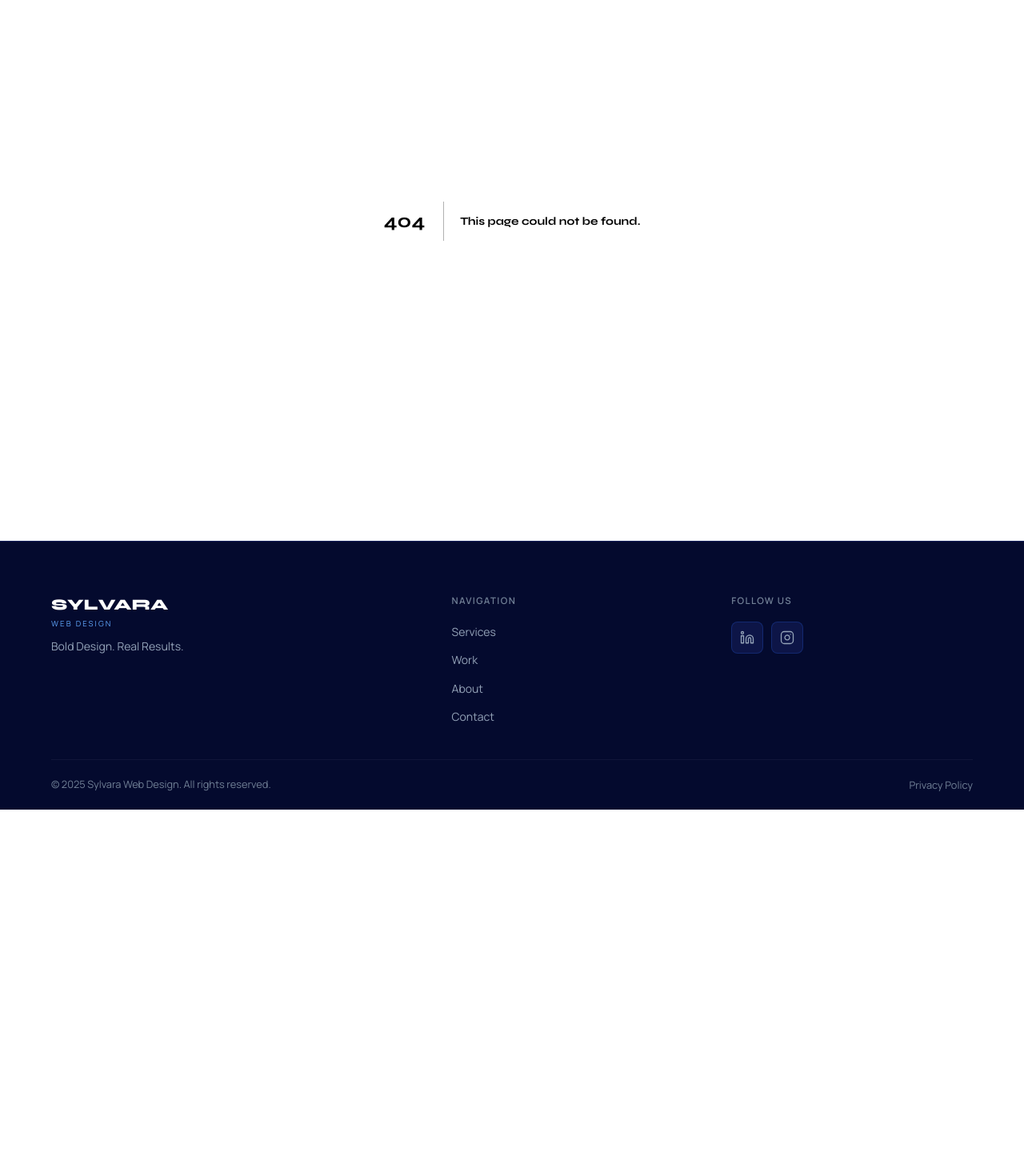
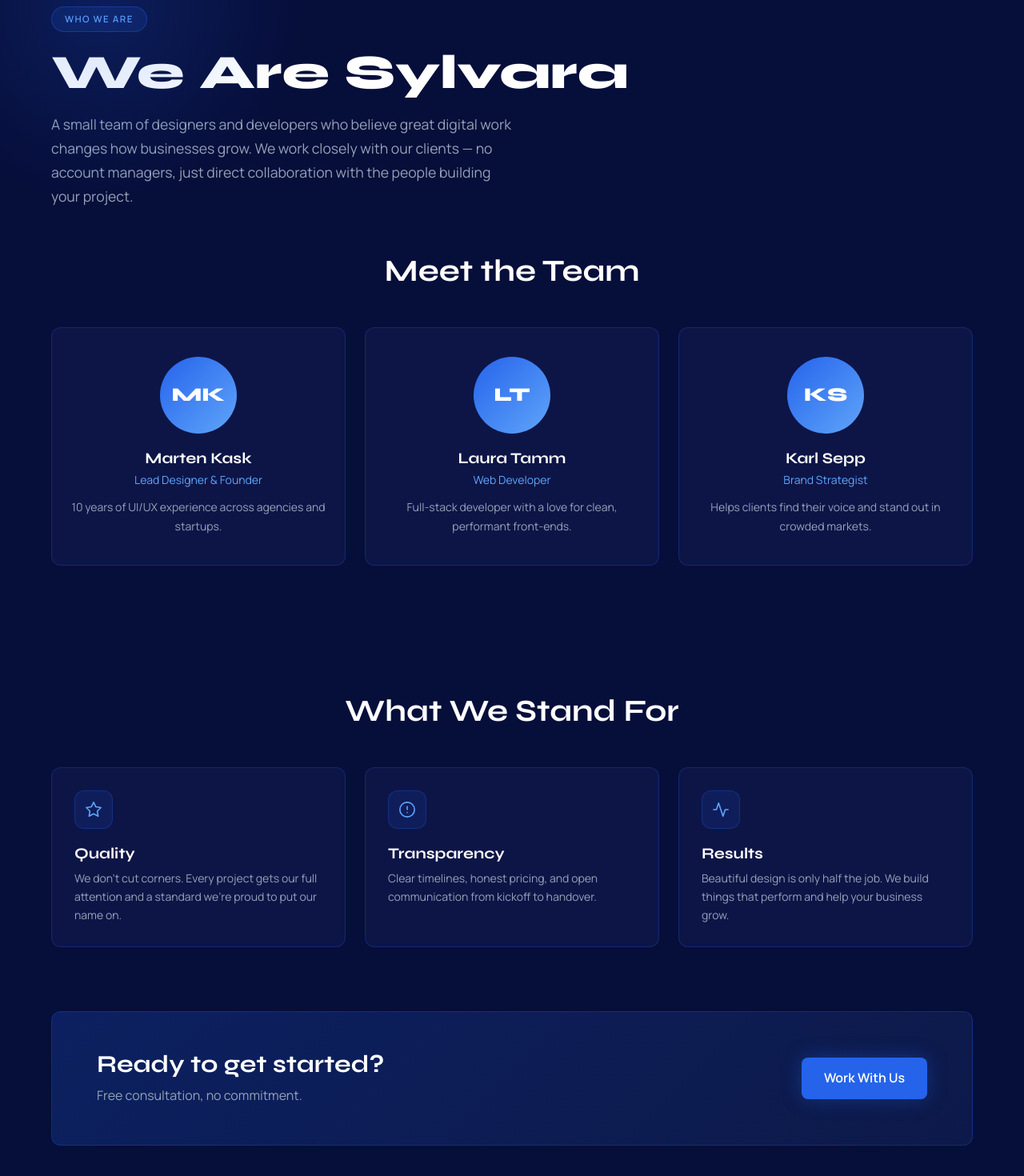
Before and after one commit to Andubanandu/sylvara, a Next.js app: page /about in a window 1280 px wide. Before the commit this address had no page. Shown: the part 124-1594 px from the top of the page at 80% size. Before the commit the page ends 1136 px from the top, so only its background shows below. Built offline with nearby package versions, Linux system fonts and the light colour scheme.

Commit message:
feat: add About page with team and values

```diff
--- /dev/null
+++ b/src/app/about/page.tsx
@@ -0,0 +1,76 @@
+import type { Metadata } from "next";
+import Link from "next/link";
+import { about, home } from "@/lib/content";
+
+export const metadata: Metadata = {
+  title: "About — Sylvara Web Design",
+  description: "About Sylvara Web Design — who we are, our team, and what we stand for.",
+};
+
+const valueIcons = [
+  <svg key="quality" viewBox="0 0 24 24" aria-hidden="true"><polygon points="12 2 15.09 8.26 22 9.27 17 14.14 18.18 21.02 12 17.77 5.82 21.02 7 14.14 2 9.27 8.91 8.26 12 2"/></svg>,
+  <svg key="transp" viewBox="0 0 24 24" aria-hidden="true"><circle cx="12" cy="12" r="10"/><line x1="12" y1="8" x2="12" y2="12"/><line x1="12" y1="16" x2="12.01" y2="16"/></svg>,
+  <svg key="results" viewBox="0 0 24 24" aria-hidden="true"><polyline points="22 12 18 12 15 21 9 3 6 12 2 12"/></svg>,
+];
+
+export default function AboutPage() {
+  return (
+    <main>
+      {/* ── HERO ── */}
+      <section className="page-hero">
+        <div className="glow-blob glow-blob-tl" aria-hidden="true"></div>
+        <div className="container">
+          <span className="badge">{about.hero.badge}</span>
+          <h1>{about.hero.h1}</h1>
+          <p>{about.hero.sub}</p>
+        </div>
+      </section>
+
+      {/* ── TEAM ── */}
+      <section className="section" style={{ paddingTop: 0 }}>
+        <div className="container">
+          <h2 className="text-center">{about.team.h2}</h2>
+          <div className="team-grid mt-48">
+            {about.team.members.map((m) => (
+              <div className="card team-card" key={m.name}>
+                <div className="team-avatar" aria-hidden="true">{m.initials}</div>
+                <h3>{m.name}</h3>
+                <p className="team-role">{m.role}</p>
+                <p className="team-bio">{m.bio}</p>
+              </div>
+            ))}
+          </div>
+        </div>
+      </section>
+
+      {/* ── VALUES ── */}
+      <section className="section">
+        <div className="container">
+          <h2 className="text-center">{about.values.h2}</h2>
+          <div className="values-grid mt-48">
+            {about.values.items.map((v, i) => (
+              <div className="card" key={v.title}>
+                <div className="card-icon">{valueIcons[i]}</div>
+                <h3>{v.title}</h3>
+                <p style={{ color: "var(--text-muted)", fontSize: ".875rem", marginTop: "8px", lineHeight: 1.65 }}>{v.desc}</p>
+              </div>
+            ))}
+          </div>
+        </div>
+      </section>
+
+      {/* ── CTA ── */}
+      <section className="section" style={{ paddingTop: 0 }}>
+        <div className="container">
+          <div className="cta-strip">
+            <div className="cta-strip-text">
+              <h2>{home.cta.h2}</h2>
+              <p>{home.cta.sub}</p>
+            </div>
+            <Link href="/contact" className="btn btn-primary">{about.cta}</Link>
+          </div>
+        </div>
+      </section>
+    </main>
+  );
+}
```
